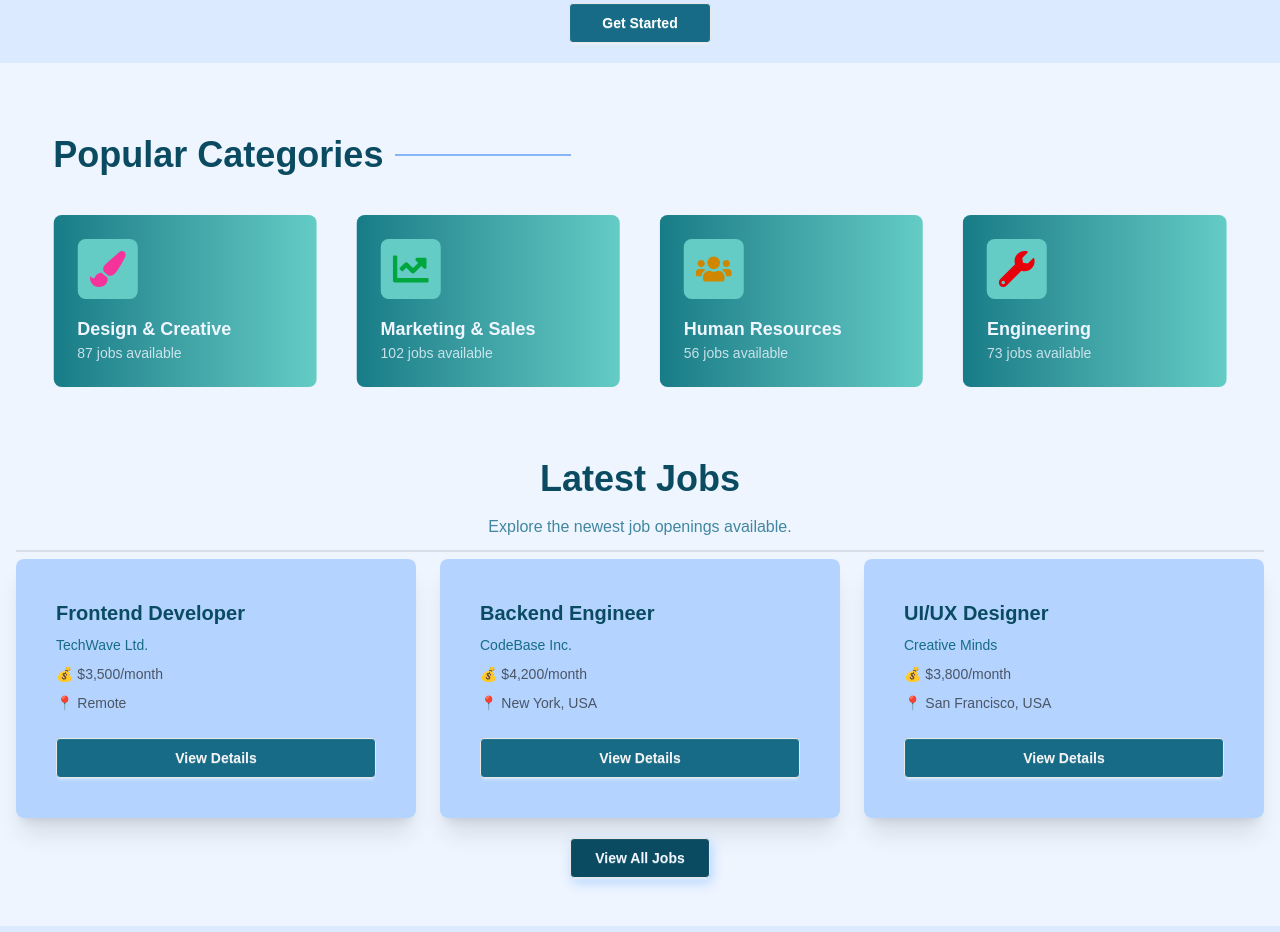
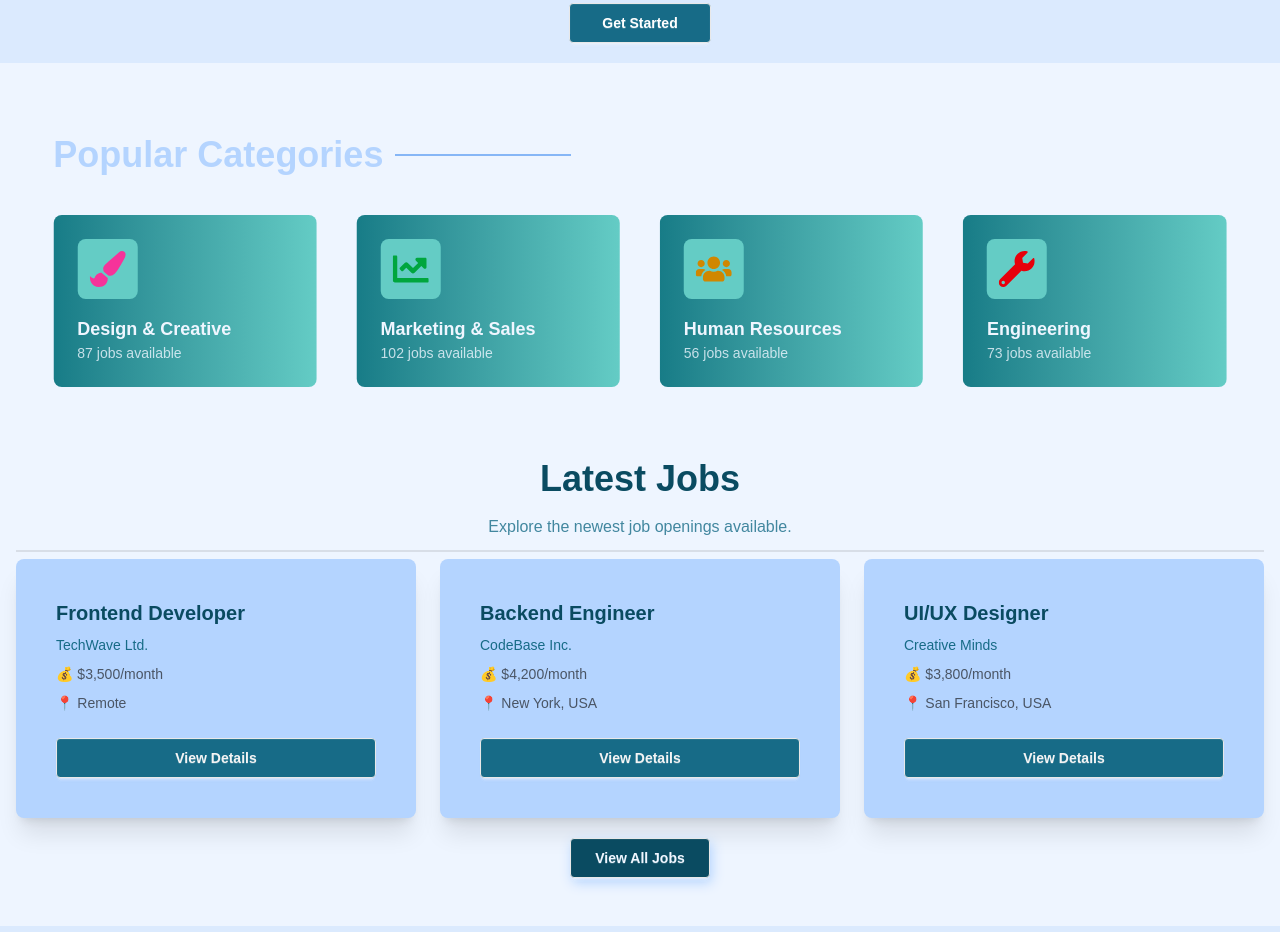
Before and after one commit to Motiur-Rahman-Dhrubo/Cakri-Bakri, a React (Vite) app: page / in a window 1280 px wide. Shown: the part 1300-2232 px from the top of the page. Built offline with nearby package versions, Linux system fonts and the light colour scheme; no server answers.

Commit message:
color change on jobcategry button

```diff
--- a/src/component/HomePage/JobCategory.jsx
+++ b/src/component/HomePage/JobCategory.jsx
@@ -79,7 +79,7 @@ export default function JobCategory() {
     <>
       <div className="mt-12 py-6  w-11/12 mx-auto">
         <div className="flex items-center gap-3">
-          <h2 className="text-3xl md:text-4xl font-bold text-cb-secondary">
+          <h2 className="text-3xl md:text-4xl font-bold text-cb-card">
             Popular Categories
           </h2>
           <div className="w-44 h-[2px] bg-cb-btn"></div>
```
